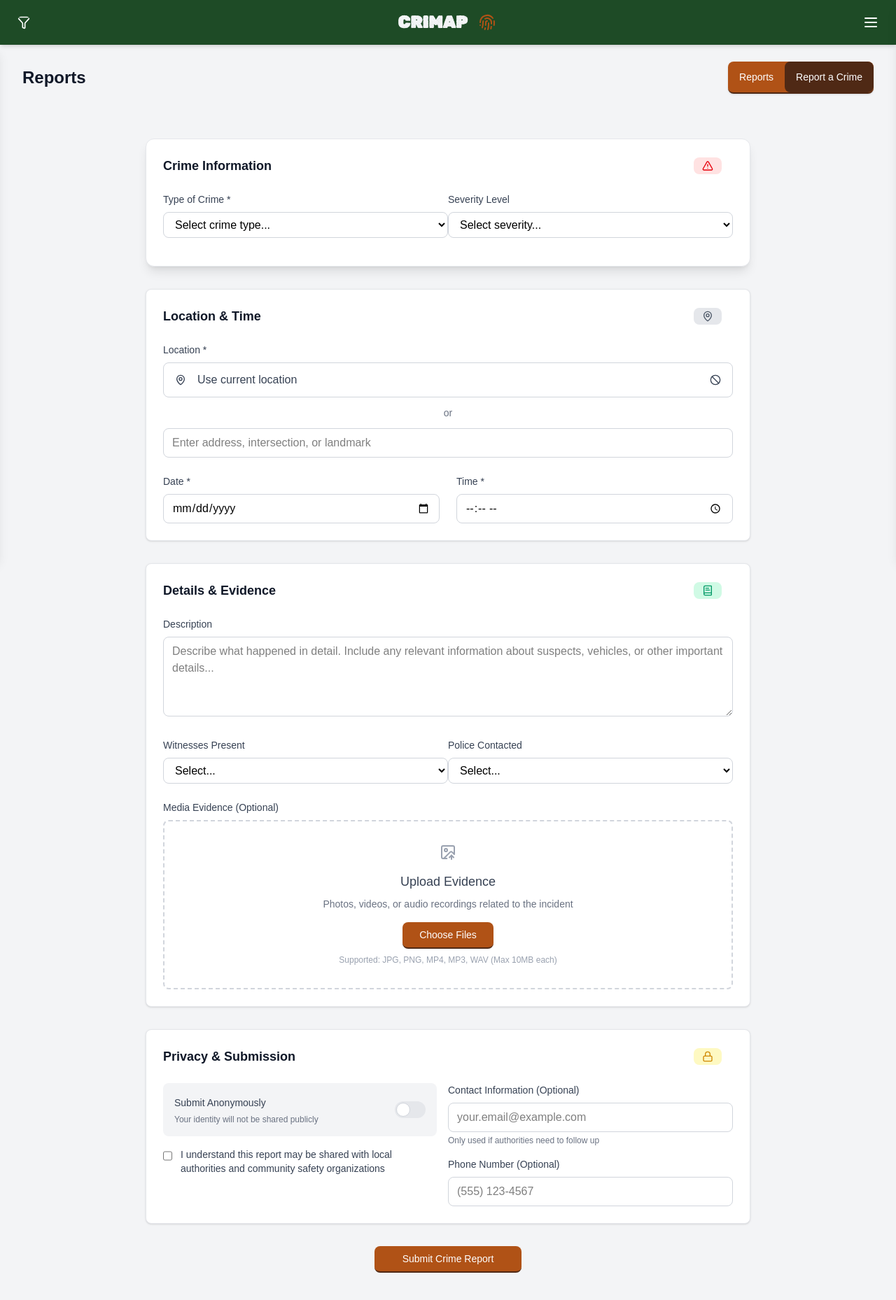
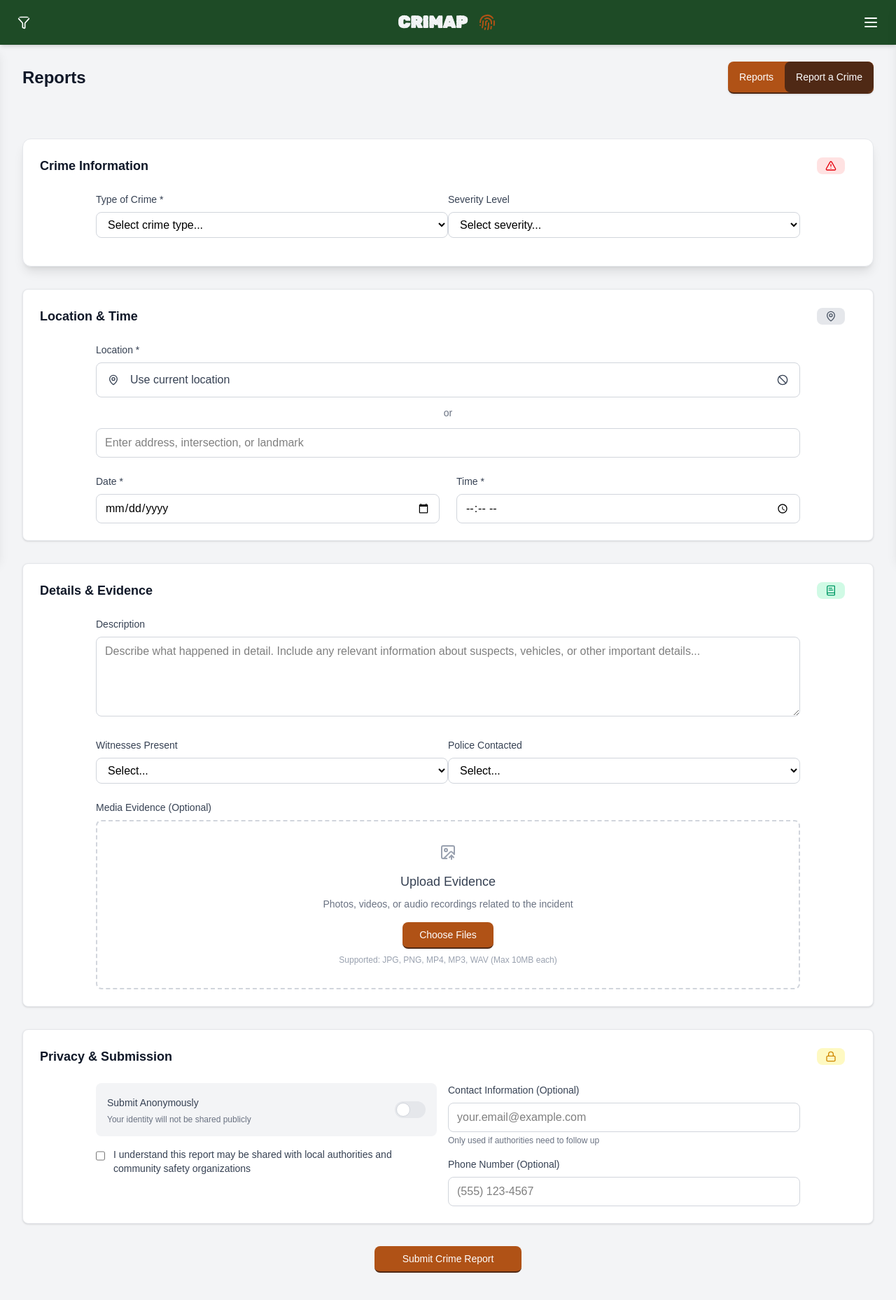
Before and after one commit to ShiiFt38/crimap-crime_navigation, a Next.js app: page /reports/report-form in a window 1280 px wide. Shown: the top 1858 px of the page at 70% size. Built offline with nearby package versions, Linux system fonts and the light colour scheme.

Commit message:
Responsive UI Changes

```diff
--- a/src/app/reports/components/CrimeInformationSection.tsx
+++ b/src/app/reports/components/CrimeInformationSection.tsx
@@ -1,4 +1,4 @@
-import {Lock, TriangleAlert} from "lucide-react";
+import {TriangleAlert} from "lucide-react";
 
 interface CrimeInformationProps {
     offence: string;
@@ -16,7 +16,7 @@ export default function CrimeInformationSection({offence, severity, onChange,}:
                 </div>
             </div>
 
-            <div className="grid grid-cols-1 md:grid-cols-2 space-y-4 ">
+            <div className="grid grid-cols-1 md:grid-cols-2 space-y-4 md:px-20">
                 <div>
                     <label className="block text-sm font-medium text-gray-700 mb-2">Type of Crime *</label>
                     <select
--- a/src/app/reports/components/CrimeReportCard.tsx
+++ b/src/app/reports/components/CrimeReportCard.tsx
@@ -1,7 +1,6 @@
 'use client'
 
 import { MapPin, EllipsisVertical, ThumbsUp, Pin } from "lucide-react";
-import Image from "next/image"; // Correct import for Next.js Image
 import OffenceBadge from "@/app/reports/components/OffenceBadge";
 import { useState } from "react";
 
@@ -27,7 +26,7 @@ export default function CrimeReportCard({
     const [isDetailsOpen, setIsDetailsOpen] = useState(false); // State for toggling details
 
     return (
-        <div className="bg-white rounded-lg shadow-sm border border-gray-200 p-4 w-full">
+        <div className="bg-white rounded-lg shadow-sm border border-gray-200 p-6 md:px-20 w-full">
             {/* Post details and menu button */}
             <div className="flex flex-row items-start justify-between mb-3">
                 <div className="flex flex-row items-center space-x-2 w-3/4">
--- a/src/app/reports/components/DetailsEvidenceSection.tsx
+++ b/src/app/reports/components/DetailsEvidenceSection.tsx
@@ -10,7 +10,7 @@ interface DetailsEvidenceProps {
 
 export default function DetailsEvidenceSection({ description, witnesses, policeContacted, image, onChange }: DetailsEvidenceProps) {
     return (
-        <div className="bg-white rounded-lg shadow-sm border border-gray-200 p-6">
+        <div className="bg-white rounded-lg shadow-sm border border-gray-200 p-6 ">
             <div className="flex items-center justify-between mb-6">
                 <h3 className="text-lg font-semibold text-gray-900">Details & Evidence</h3>
                 <div className="py-[0.25rem] px-[0.75rem] bg-emerald-100 rounded-lg flex items-center justify-center mr-4">
@@ -18,7 +18,7 @@ export default function DetailsEvidenceSection({ description, witnesses, policeC
                 </div>
             </div>
 
-            <div className="grid grid-cols-1 md:grid-cols-2 space-y-6">
+            <div className="grid grid-cols-1 md:grid-cols-2 space-y-6 md:px-20">
                 <div className="md:col-span-2">
                     <label className="block text-sm font-medium text-gray-700 mb-2"
                     >Description</label
--- a/src/app/reports/components/LocationTimeSection.tsx
+++ b/src/app/reports/components/LocationTimeSection.tsx
@@ -18,7 +18,7 @@ export default function LocationTimeSection({ useCurrentLocation, location, date
                 </div>
             </div>
 
-            <div className="grid grid-cols-1 md:grid-cols-2 gap-6">
+            <div className="grid grid-cols-1 md:grid-cols-2 gap-6 md:px-20">
                 <div className="md:col-span-2">
                     <label className="block text-sm font-medium text-gray-700 mb-2">Location *</label>
                     <div className="space-y-3">
--- a/src/app/reports/components/PrivacySubmissionSection.tsx
+++ b/src/app/reports/components/PrivacySubmissionSection.tsx
@@ -13,7 +13,7 @@ interface PrivacySubmissionProps {
 export default function PrivacySubmissionSection({ anonymous, termsConfirmation, contactEmail, contactPhone, onChange }
                                                  : PrivacySubmissionProps) {
     return (
-        <div className="bg-white rounded-lg shadow-sm border border-gray-200 p-6">
+        <div className="bg-white rounded-lg shadow-sm border border-gray-200 p-6 ">
             <div className="flex items-center justify-between mb-6">
                 <h3 className="text-lg font-semibold text-gray-900">Privacy & Submission</h3>
                 <div className="py-[0.25rem] px-[0.75rem] bg-yellow-100 rounded-lg flex items-center justify-center mr-4">
@@ -21,7 +21,7 @@ export default function PrivacySubmissionSection({ anonymous, termsConfirmation,
                 </div>
             </div>
 
-            <div className="grid grid-cols-1 md:grid-cols-2 space-x-4 ">
+            <div className="grid grid-cols-1 md:grid-cols-2 space-x-4 md:px-20">
                 <div className="space-y-4">
                     <div
                         className="flex items-center justify-between p-4 bg-gray-100 rounded-lg">
--- a/src/app/reports/page.tsx
+++ b/src/app/reports/page.tsx
@@ -2,7 +2,7 @@ import CrimeReportCard from "@/app/reports/components/CrimeReportCard";
 
 export default function Reports(){
     return (
-        <div id="reportsContent" className="max-w-7xl mx-auto px-4 py-10 space-y-4 md:max-w-4xl">
+        <div id="reportsContent" className="max-w-7xl mx-auto py-10 space-y-6">
             <CrimeReportCard
                 offence="Illegal possession of firearms and ammunition"
                 time="1 day ago"
--- a/src/app/reports/report-form/page.tsx
+++ b/src/app/reports/report-form/page.tsx
@@ -41,7 +41,7 @@ export default function ReportForm(){
         }))
     }
     return (
-        <div id="submitContent" className="max-w-4xl mx-auto px-4 py-10">
+        <div id="submitContent" className="max-w-7xl mx-auto py-10">
             <form className="space-y-8" onSubmit={onSubmit}>
                 {/*Crime Information Section*/}
                 <CrimeInformationSection
```
